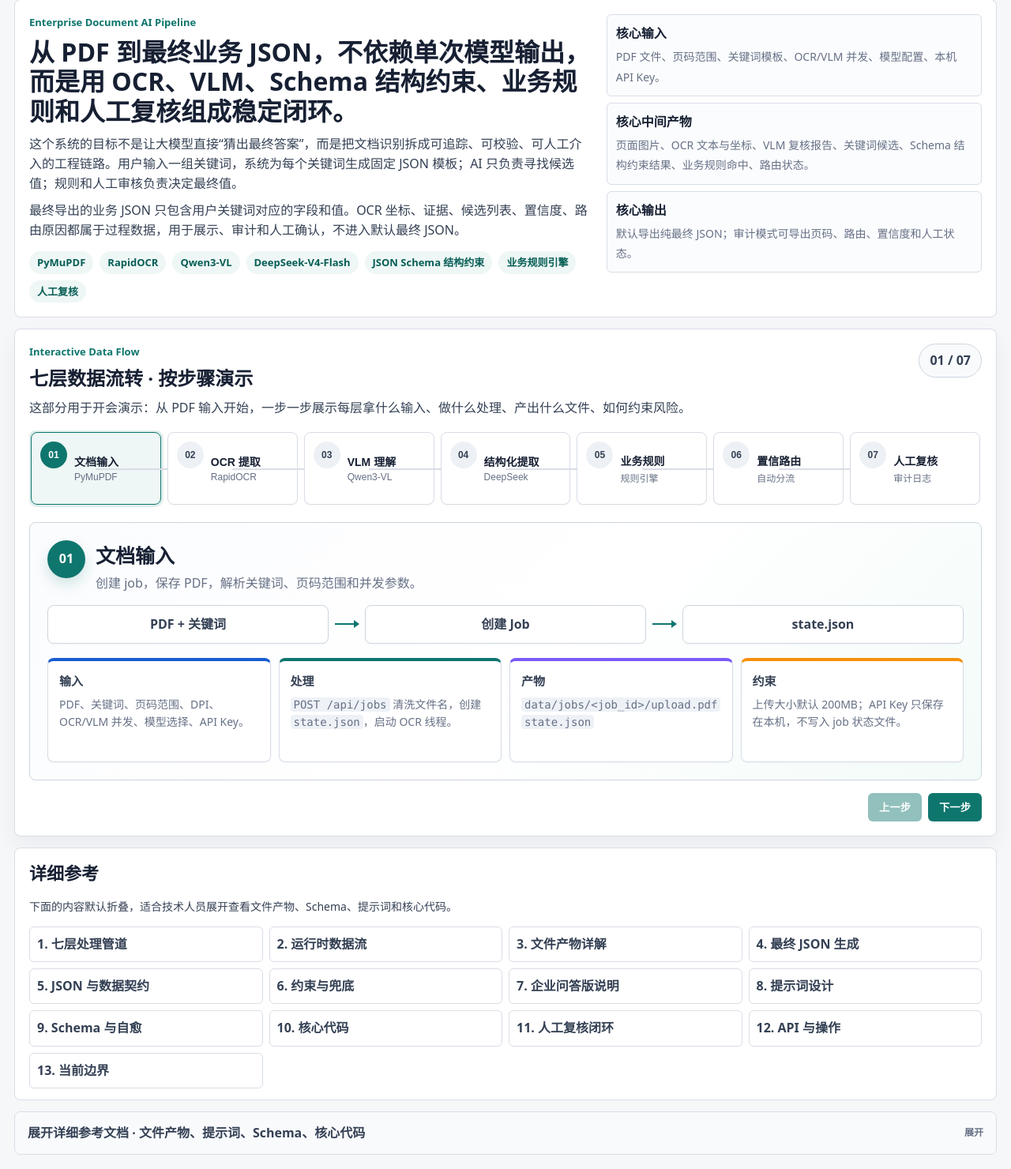
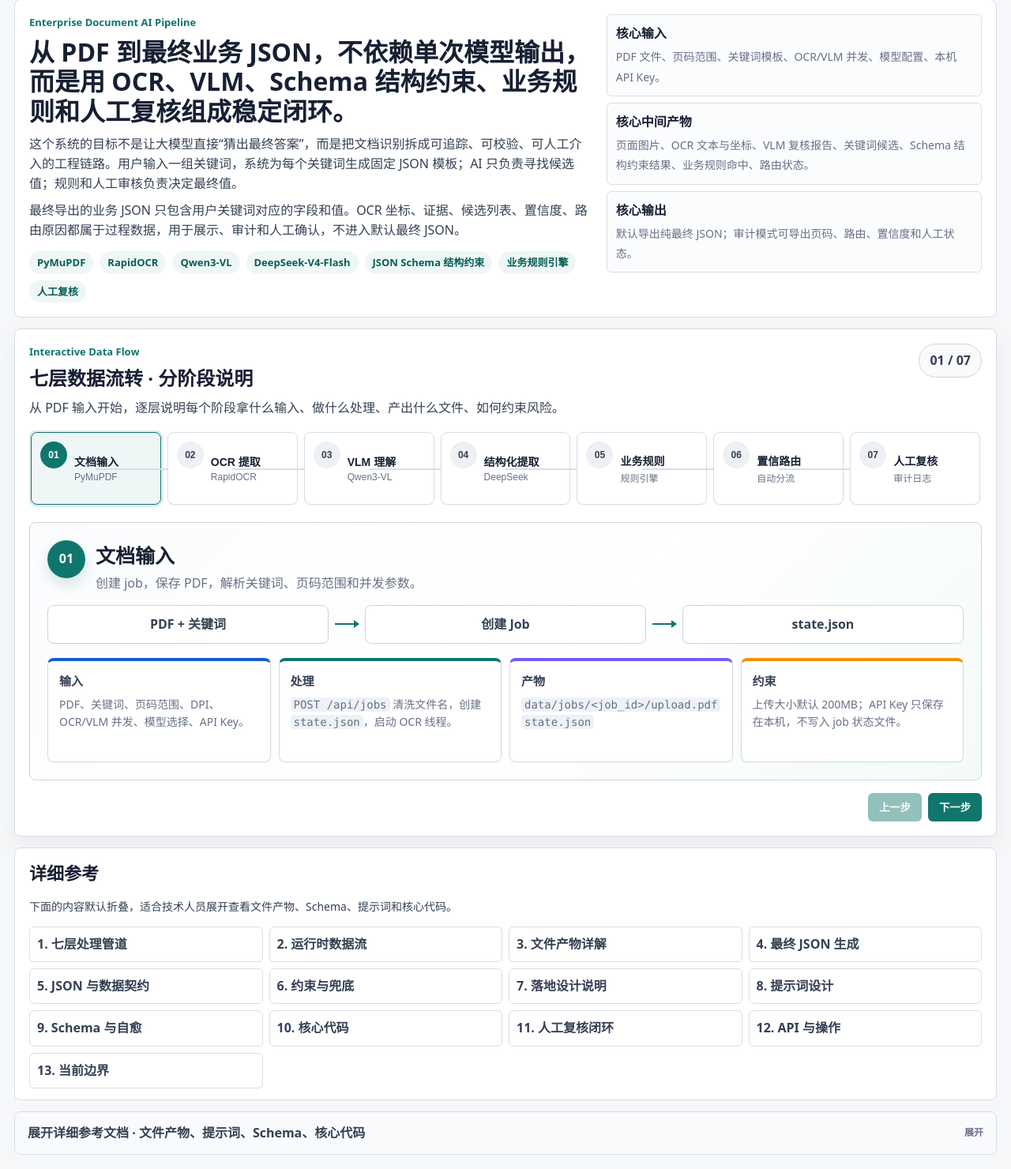
Before and after one commit to yzke/ai-document-recognition-platform, a Flask app: page /architecture in a window 1280 px wide. Shown: the part 80-1560 px from the top of the page at 79% size. Run offline with Flask 3, Linux system fonts and the light colour scheme.

Commit message:
Neutralize architecture documentation wording

```diff
--- a/ocr_app/extraction.py
+++ b/ocr_app/extraction.py
@@ -12,7 +12,7 @@ from .validation import candidate_rank, normalize_extracted, validate_document
 EXTRACT_DIR_NAME = "extracted"
 
 
-EXTRACTION_PROMPT = """你是企业文档关键词模板抽取引擎。请只输出合法 JSON，不要输出 Markdown。
+EXTRACTION_PROMPT = """你是文档关键词模板抽取引擎。请只输出合法 JSON，不要输出 Markdown。
 
 用户会给出一组关键词。每个关键词都是最终 JSON 的目标字段，不能增加字段，不能删除字段。
 你的任务不是自由总结文档字段，而是为每个关键词寻找候选值。
--- a/templates/architecture.html
+++ b/templates/architecture.html
@@ -46,8 +46,8 @@
       <div class="walk-head">
         <div>
           <div class="eyebrow">Interactive Data Flow</div>
-          <h2>七层数据流转 · 按步骤演示</h2>
-          <p>这部分用于开会演示：从 PDF 输入开始，一步一步展示每层拿什么输入、做什么处理、产出什么文件、如何约束风险。</p>
+          <h2>七层数据流转 · 分阶段说明</h2>
+          <p>从 PDF 输入开始，逐层说明每个阶段拿什么输入、做什么处理、产出什么文件、如何约束风险。</p>
         </div>
         <div class="walk-progress"><span id="walkProgress">01 / 07</span></div>
       </div>
@@ -157,7 +157,7 @@
         <a href="#final-json">4. 最终 JSON 生成</a>
         <a href="#contracts">5. JSON 与数据契约</a>
         <a href="#constraints">6. 约束与兜底</a>
-        <a href="#qa">7. 企业问答版说明</a>
+        <a href="#design-notes">7. 落地设计说明</a>
         <a href="#prompts">8. 提示词设计</a>
         <a href="#schema">9. Schema 与自愈</a>
         <a href="#code">10. 核心代码</a>
@@ -406,15 +406,15 @@ candidates.required: value, recognized_as, source, confidence, evidence</code></
       </table>
     </section>
 
-    <section id="qa" class="section">
-      <h2>7. 企业问答版说明</h2>
+    <section id="design-notes" class="section">
+      <h2>7. 落地设计说明</h2>
       <div class="grid two">
         <div class="card">
-          <b>问题一：多模态识别不可靠，后校验和兜底怎么做？</b>
+          <b>识别可靠性设计</b>
           <span>核心思路是 OCR 和 VLM 分工，而不是二选一。OCR 负责提供精确字符串池，VLM 负责看图片版式和字段归属，后端规则和人工审核负责兜底。</span>
         </div>
         <div class="card">
-          <b>问题二：JSON 输出不稳定，怎么保证格式？</b>
+          <b>JSON 稳定性设计</b>
           <span>不要让 LLM 自己设计结构。先给完整模板，再用 JSON Schema 做运行时结构校验，失败后把错误原文反馈给同一个模型自愈重试。</span>
         </div>
       </div>
@@ -510,7 +510,7 @@ else:
 
       <h3>Extraction Prompt：结构化提取那一层</h3>
       <p>这一层只吃文本，不看图。输入是 VLM 报告 + OCR 文本，输出是严格 JSON。视觉模型和结构化模型分开：VLM 用 Qwen3-VL，文本到 JSON 用 DeepSeek-V4-Flash。</p>
-      <pre><code>你是企业文档关键词模板抽取引擎。请只输出合法 JSON，不要输出 Markdown。
+      <pre><code>你是文档关键词模板抽取引擎。请只输出合法 JSON，不要输出 Markdown。
 
 用户会给出一组关键词。每个关键词都是最终 JSON 的目标字段，不能增加字段，不能删除字段。
 你的任务不是自由总结文档字段，而是为每个关键词寻找候选值。
```
